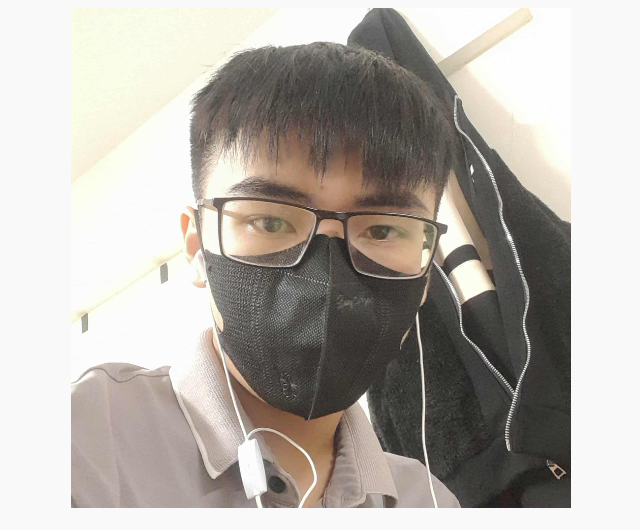
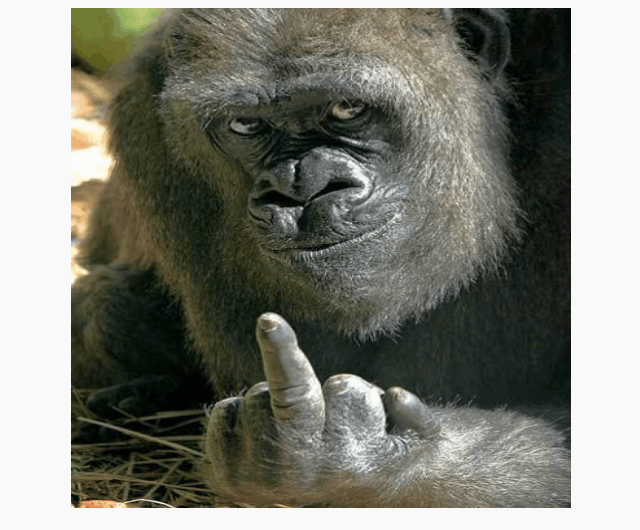
Before and after one commit to TuanAnhNUC/tuananhnuc.github.io, a plain HTML site: page index.html in a window 1280 px wide. Shown: the top 530 px of the page, without its empty margins (319-959 px from the left). Drawn offline with Linux system fonts and the light colour scheme.

Commit message:
Update index.html

```diff
--- a/index.html
+++ b/index.html
@@ -10,7 +10,7 @@
   </style>
 </head>
 <body>
-  <img src="images/avata.jpg" alt="Avata" width="500" height="500">
+  <img src="images/good-morning.png" alt="Avata" width="500" height="500">
   <h1>Xin chào! Mình là Tuấn Anh 👋</h1>
   <p>Sinh viên ngành Khoa học máy tính và dữ kiệu trong kinh tế kinh doanh của FTU.</p>
   <p>Sở thích của mình là lập trình, AI và video games.</p>
```
